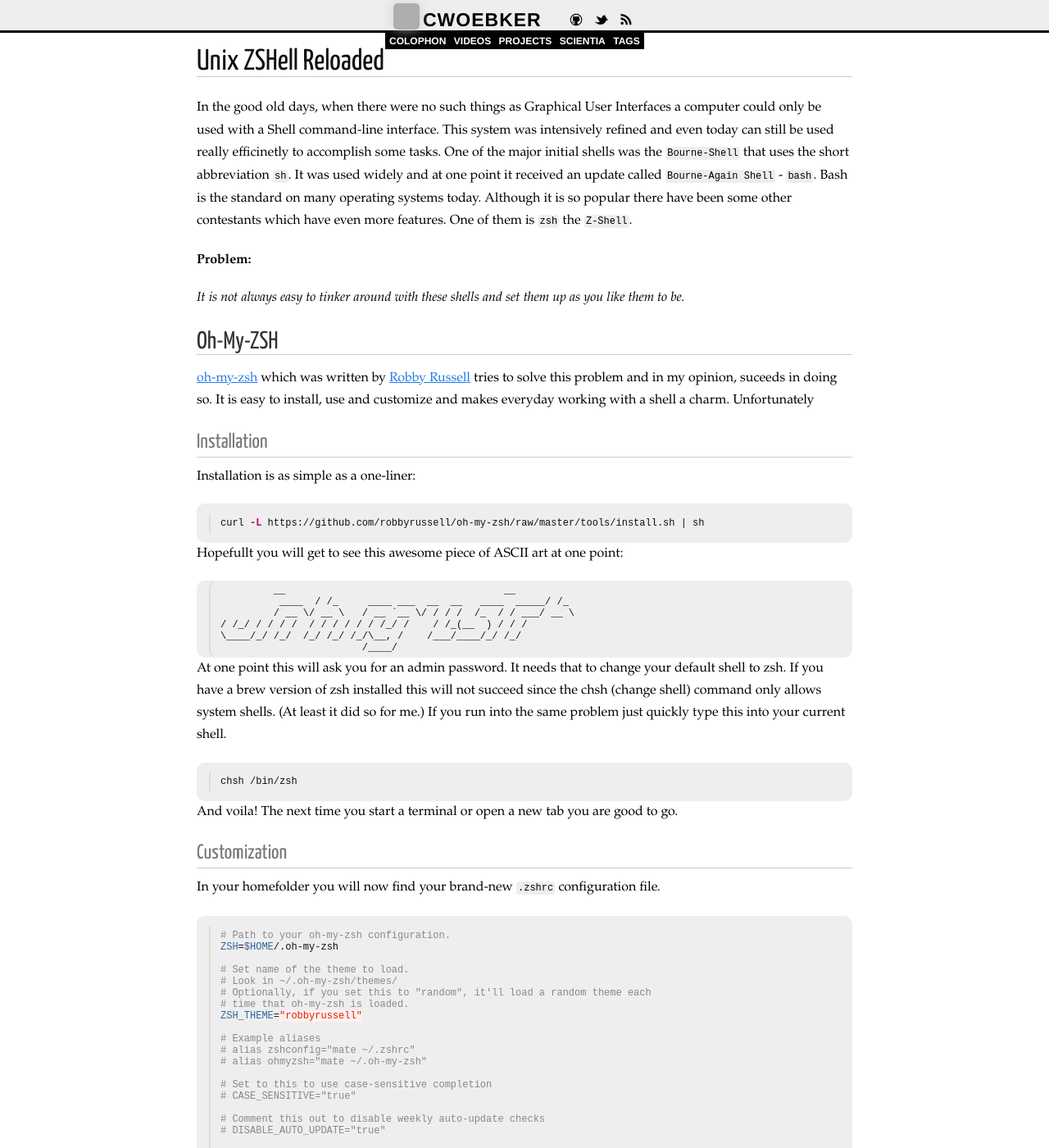
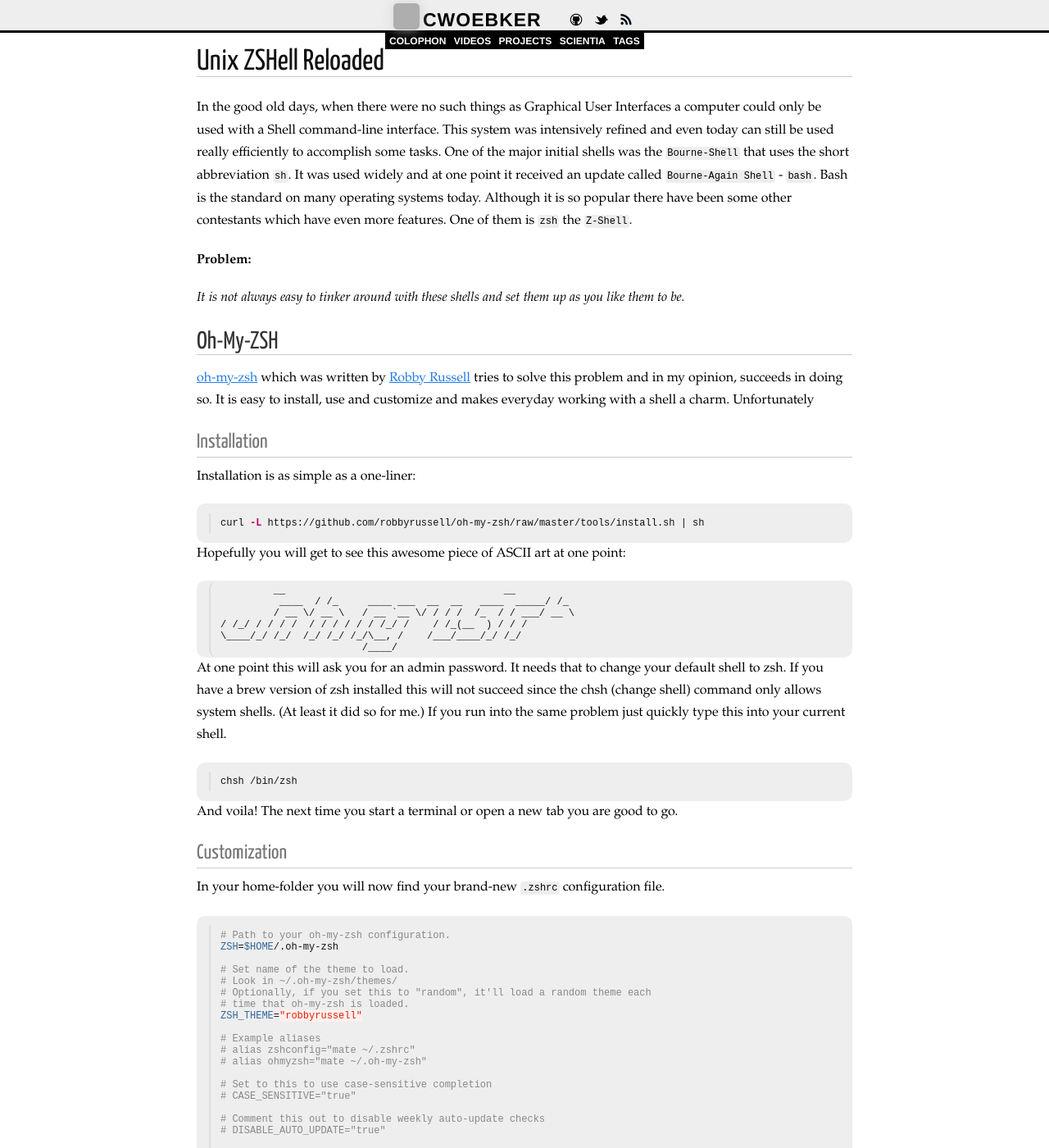
Before and after one commit to cwoebker/.com, a Jekyll site: the page built from _posts/2012-01-05-unix-zshell-reloaded.markdown, in a window 1280 px wide and 1400 px high. Shown: the whole window at 82% size. Built offline with Jekyll 4.4.1, drawn with Linux system fonts in a browser that asks for light colours; Markdown is read by kramdown in place of the engine named in the settings; comment, search, counter and statistics services are not loaded; some of the changed text lies outside the part shown; grey boxes are pictures that could not be loaded.

Commit message:
replaced special symbols cause this page threw a bunch of errors…, and spelling fixes

```diff
--- a/_posts/2012-01-05-unix-zshell-reloaded.markdown
+++ b/_posts/2012-01-05-unix-zshell-reloaded.markdown
@@ -10,7 +10,7 @@ tags:
 ---
 
 In the good old days, when there were no such things as Graphical User Interfaces a computer could only be used with a Shell command-line interface.
-This system was intensively refined and even today can still be used really efficinetly to accomplish some tasks.
+This system was intensively refined and even today can still be used really efficiently to accomplish some tasks.
 One of the major initial shells was the `Bourne-Shell` that uses the short abbreviation `sh`. It was used widely and at one point it received an update
 called `Bourne-Again Shell` - `bash`. Bash is the standard on many operating systems today. Although it is so popular there have been some other contestants
 which have even more features. One of them is `zsh` the `Z-Shell`.
@@ -21,7 +21,7 @@ which have even more features. One of them is `zsh` the `Z-Shell`.
 
 ## Oh-My-ZSH
 
-[oh-my-zsh] which was written by [Robby Russell] tries to solve this problem and in my opinion, suceeds in doing so.
+[oh-my-zsh] which was written by [Robby Russell] tries to solve this problem and in my opinion, succeeds in doing so.
 It is easy to install, use and customize and makes everyday working with a shell a charm. Unfortunately
 
 ### Installation
@@ -32,7 +32,7 @@ Installation is as simple as a one-liner:
 curl -L https://github.com/robbyrussell/oh-my-zsh/raw/master/tools/install.sh | sh
 {% endhighlight %}
 
-Hopefullt you will get to see this awesome piece of ASCII art at one point:
+Hopefully you will get to see this awesome piece of ASCII art at one point:
 
 	         __                                     __
  	  ____  / /_     ____ ___  __  __   ____  _____/ /_
@@ -55,7 +55,7 @@ And voila! The next time you start a terminal or open a new tab you are good to
 
 ### Customization
 
-In your homefolder you will now find your brand-new `.zshrc` configuration file.
+In your home-folder you will now find your brand-new `.zshrc` configuration file.
 
 {% highlight bash %}
 # Path to your oh-my-zsh configuration.
@@ -149,7 +149,7 @@ With the `%c` option you can display the current directory. Loot at some of the
 {% highlight bash %}
 ZSH_THEME_GIT_PROMPT_PREFIX="git:(%{$fg[red]%}"
 ZSH_THEME_GIT_PROMPT_SUFFIX="%{$reset_color%}"
-ZSH_THEME_GIT_PROMPT_DIRTY="%{$fg[blue]%}) %{$fg[yellow]%}✗%{$reset_color%}"
+ZSH_THEME_GIT_PROMPT_DIRTY="%{$fg[blue]%}) %{$fg[yellow]%}x%{$reset_color%}"
 ZSH_THEME_GIT_PROMPT_CLEAN="%{$fg[blue]%})"
 {% endhighlight %}
 
```
Also changed, not shown: other parts of _posts/2012-01-05-unix-zshell-reloaded.markdown (+6 -6 lines).
